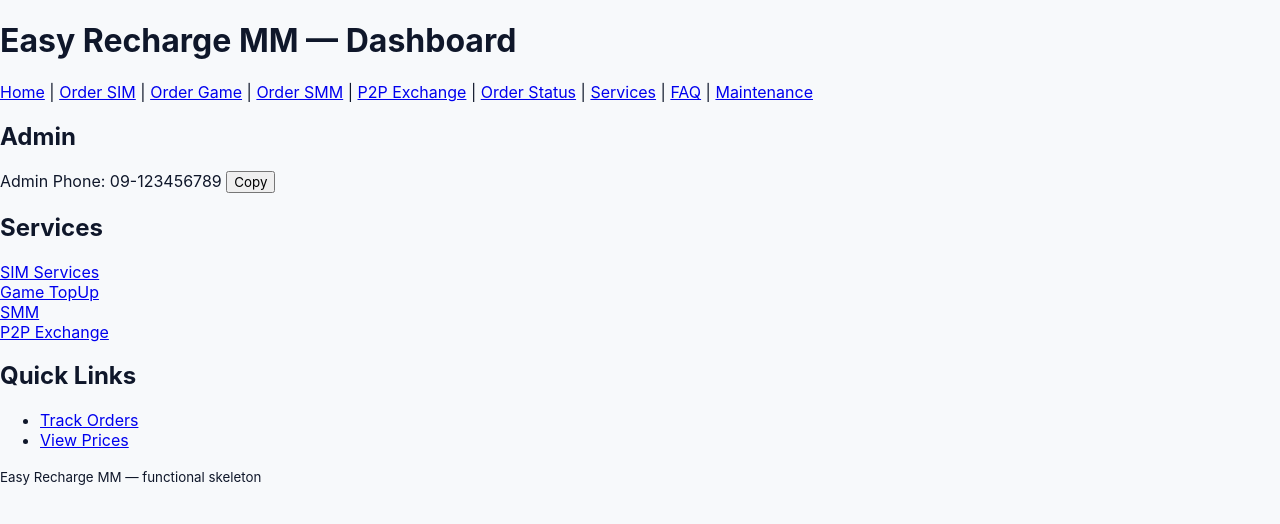
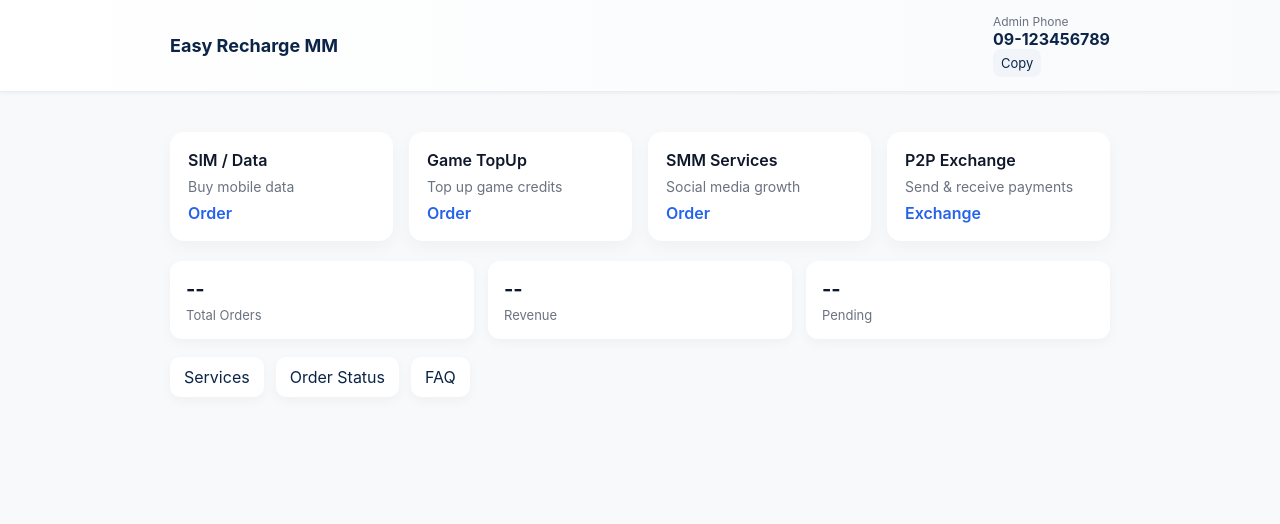
Before and after one commit to Baru2006/er_mm, a plain HTML site: page index.html in a window 1280 px wide. Drawn offline with Linux system fonts and the light colour scheme; no server answers.

Commit message:
Update index.html

```diff
--- a/index.html
+++ b/index.html
@@ -1,66 +1,69 @@
 <!doctype html>
 <html lang="en">
 <head>
-  <meta charset="utf-8" />
+<meta charset="utf-8">
+<meta name="viewport" content="width=device-width,initial-scale=1">
 <title>Easy Recharge MM - Dashboard</title>
-  <meta name="viewport" content="width=device-width,initial-scale=1" />
 <link rel="stylesheet" href="style.css">
-  <script src="price.js"></script>
-  <script src="script.js" defer></script>
 </head>
 <body>
-  <header>
-    <h1>Easy Recharge MM — Dashboard</h1>
-    <nav>
-      <a href="index.html">Home</a> |
-      <a href="order_sim.html">Order SIM</a> |
-      <a href="order_game.html">Order Game</a> |
-      <a href="order_smm.html">Order SMM</a> |
-      <a href="pay.html">P2P Exchange</a> |
-      <a href="status.html">Order Status</a> |
-      <a href="services.html">Services</a> |
-      <a href="faq.html">FAQ</a> |
-      <a href="maintenance.html">Maintenance</a>
-    </nav>
+<header class="topbar">
+<div class="container">
+<div class="brand">Easy Recharge MM</div>
+<div class="admin-box">
+<div class="admin-label">Admin Phone</div>
+<div class="admin-phone" id="adminPhone">09-123456789</div>
+<button class="btn small" id="copyAdminBtn">Copy</button>
+</div>
+</div>
 </header>
-
-  <main>
-    <section>
-      <h2>Admin</h2>
-      <div>
-        Admin Phone: <span id="adminPhone">09-123456789</span>
-        <button type="button" onclick="copyAdminPhone()">Copy</button>
+<main class="container">
+<section class="cards">
+<a class="card" href="order_sim.html">
+<div class="card-title">SIM / Data</div>
+<div class="card-sub">Buy mobile data</div>
+<div class="card-cta">Order</div>
+</a>
+<a class="card" href="order_game.html">
+<div class="card-title">Game TopUp</div>
+<div class="card-sub">Top up game credits</div>
+<div class="card-cta">Order</div>
+</a>
+<a class="card" href="order_smm.html">
+<div class="card-title">SMM Services</div>
+<div class="card-sub">Social media growth</div>
+<div class="card-cta">Order</div>
+</a>
+<a class="card" href="pay.html">
+<div class="card-title">P2P Exchange</div>
+<div class="card-sub">Send & receive payments</div>
+<div class="card-cta">Exchange</div>
+</a>
+</section>
+<section class="stats">
+<div class="stat">
+<div class="stat-value" id="totalOrders">--</div>
+<div class="stat-label">Total Orders</div>
+</div>
+<div class="stat">
+<div class="stat-value" id="revenue">--</div>
+<div class="stat-label">Revenue</div>
+</div>
+<div class="stat">
+<div class="stat-value" id="pending">--</div>
+<div class="stat-label">Pending</div>
 </div>
 </section>
-
-    <section>
-      <h2>Services</h2>
-      <!-- Horizontal service cards (functional links only) -->
-      <div>
-        <a href="order_sim.html">SIM Services</a>
-      </div>
-      <div>
-        <a href="order_game.html">Game TopUp</a>
-      </div>
-      <div>
-        <a href="order_smm.html">SMM</a>
-      </div>
-      <div>
-        <a href="pay.html">P2P Exchange</a>
-      </div>
-    </section>
-
-    <section>
-      <h2>Quick Links</h2>
-      <ul>
-        <li><a href="status.html">Track Orders</a></li>
-        <li><a href="services.html">View Prices</a></li>
-      </ul>
+<section class="links">
+<a class="link" href="services.html">Services</a>
+<a class="link" href="status.html">Order Status</a>
+<a class="link" href="faq.html">FAQ</a>
 </section>
 </main>
-
-  <footer>
-    <small>Easy Recharge MM — functional skeleton</small>
-  </footer>
+<script src="price.js"></script>
+<script src="script.js"></script>
+<script>
+document.addEventListener('DOMContentLoaded',function(){initAdminCopy();loadStats();});
+</script>
 </body>
   </html>
```
Lines whose indentation alone changed are shown as unchanged.
